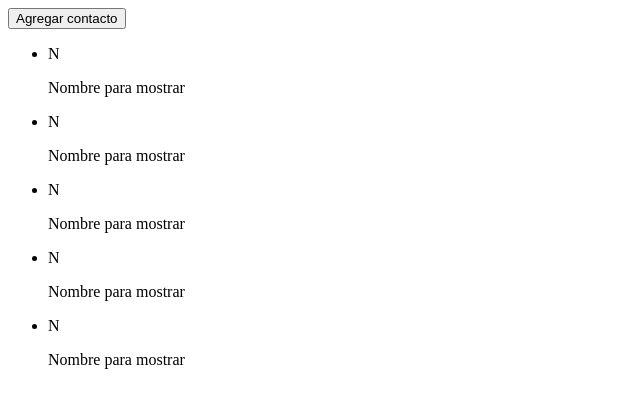
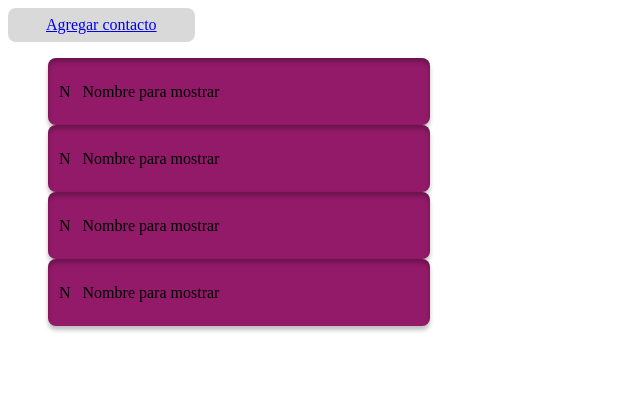
Before and after one commit to IgnacioRossia/chicheslab-nano, a plain HTML site: page 20230705_Clase 9/listacontacto.html in a window 1280 px wide. Shown: the whole page, without its empty margins (0-640 px from the left). Drawn offline with Linux system fonts and the light colour scheme.

Commit message:
Creamos plantilla editar contacto y aplicamos estilo incial

```diff
--- a/20230705_Clase 9/css/style.css
+++ b/20230705_Clase 9/css/style.css
@@ -0,0 +1,38 @@
+.Lista-contactos {
+    display: flex;
+    width: 360px;
+    flex-direction: column;
+    align-items: flex-start;
+
+}
+
+.btn {
+    padding-top: 8px;
+    padding-bottom: 8px;
+    padding-left: 38px;
+    padding-right: 38px;
+    flex-shrink: 0;
+    border-radius: 8px;
+    background: #D9D9D9;
+
+}
+
+.lista {
+    display: flex;
+    flex-direction: column;
+    align-items: flex-start;
+
+}
+
+.tarjeta-contacto {
+    display: flex;
+    width: 360px;
+    height: 45px;
+    padding: 11px;
+    align-items: center;
+    gap: 12px;
+    border-radius: 8px;
+    background: #921A69;
+    box-shadow: 0px 4px 4px 0px rgba(0, 0, 0, 0.25) inset, 0px 4px 4px 0px rgba(0, 0, 0, 0.25);
+
+}
--- a/20230705_Clase 9/listacontacto.html
+++ b/20230705_Clase 9/listacontacto.html
@@ -1,48 +1,40 @@
 <!DOCTYPE html>
-<html lang="en">
+<html lang="es">
 
 <head>
     <meta charset="UTF-8">
     <meta name="viewport" content="width=device-width, initial-scale=1.0">
     <title>Document</title>
+    <link rel="stylesheet" href="css/style.css">
 </head>
 
 <body>
 
-    <div name="Lista contactos nano">
-        <button name="addbutton">Agregar contacto</button>
-        <ul name="Lista">
-            <li class="item">
-                <div class="tarjeta de contactos">
+    <div class="Lista-contactos">
+
+        <a class="btn" href="editarcontacto.html">Agregar contacto</a>
+
+        <ul class="Lista">
+            <li class="tarjeta-contacto">
                 <span class="avatar">N</span>
                 <p class="label">Nombre para mostrar</p>
-                </div>
+
             </li>
-            <li class="item">
-                <div class="tarjeta de contactos">
+            <li class="tarjeta-contacto">
                 <span class="avatar">N</span>
                 <p class="label">Nombre para mostrar</p>
-                </div>
+
             </li>
-            <li class="item">
-                <div class="tarjeta de contactos">
+            <li class="tarjeta-contacto">
                 <span class="avatar">N</span>
                 <p class="label">Nombre para mostrar</p>
-                </div>
+
             </li>
-            <li class="item">
-                <div class="tarjeta de contactos">
+            <li class="tarjeta-contacto">
                 <span class="avatar">N</span>
                 <p class="label">Nombre para mostrar</p>
-                </div>
+
             </li>
-            <li class="item">
-                <div class="tarjeta de contactos">
-                    <span class="avatar">N</span>
-                    <p class="label">Nombre para mostrar</p>
-                </div>
-            </li>
-
 
         </ul>
     </div>
```
Also changed, not shown: 20230705_Clase 9/editarcontacto.html (+27 -0 lines). Lines whose indentation alone changed are shown as unchanged.
